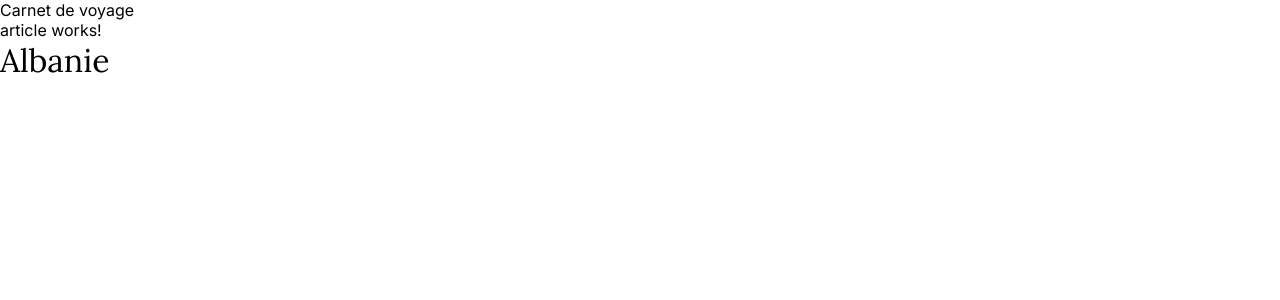
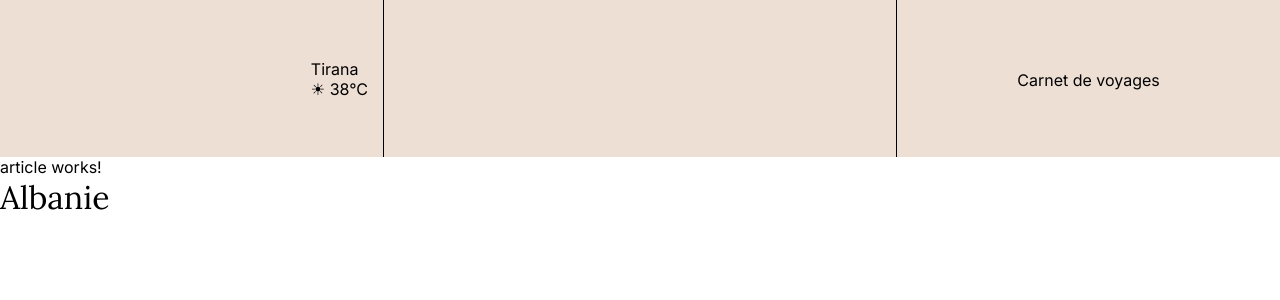
Before and after one commit to cpoiny/Blog-voyage2, an Angular app: page /article in a window 1280 px wide. Shown: the top 300 px of the page. Built offline with nearby package versions, Linux system fonts and the light colour scheme.

Commit message:
header encours

```diff
--- a/src/app/components/header/header.component.css
+++ b/src/app/components/header/header.component.css
@@ -0,0 +1,36 @@
+section {
+    background-color: var(--beige);
+    display: flex;
+    align-items: center;
+    text-align: center;
+    justify-content: space-between;
+    height: 157px;
+    /* transform : rotate(-90deg); */
+    /* float: left; */
+}
+
+.temperature {
+    border-right: black solid 1px;
+    width: 30%;
+    height: 100%;
+    display: flex;
+    flex-direction: column;
+    justify-content: center;
+    align-items: end;
+    padding-right: 15px;
+}
+
+.alignement-temperature {
+    display: flex;
+    flex-direction: column;
+    align-items: start;
+}
+
+.carnet {
+    border-left: black solid 1px;
+    text-align: center;
+    padding-top: 70px;
+    width: 30%;
+    height: 100%;
+    font-family: "Inter", serif;
+}
--- a/src/app/components/header/header.component.html
+++ b/src/app/components/header/header.component.html
@@ -1 +1,20 @@
-<p>Carnet de voyage</p>
+<section>
+    <!-- Ville et temperature -->
+    <div class="temperature">
+        <div class="alignement-temperature">
+
+            <p>Tirana</p>
+            <p>☀ 38°C</p>
+
+        </div>
+    </div>
+
+    <!-- Partie vide -->
+    <div class="vide">
+        <span> </span>
+    </div>
+
+    <!-- Carnet de voyage -->
+    <p class="carnet">Carnet de voyages</p>
+
+</section>
```
